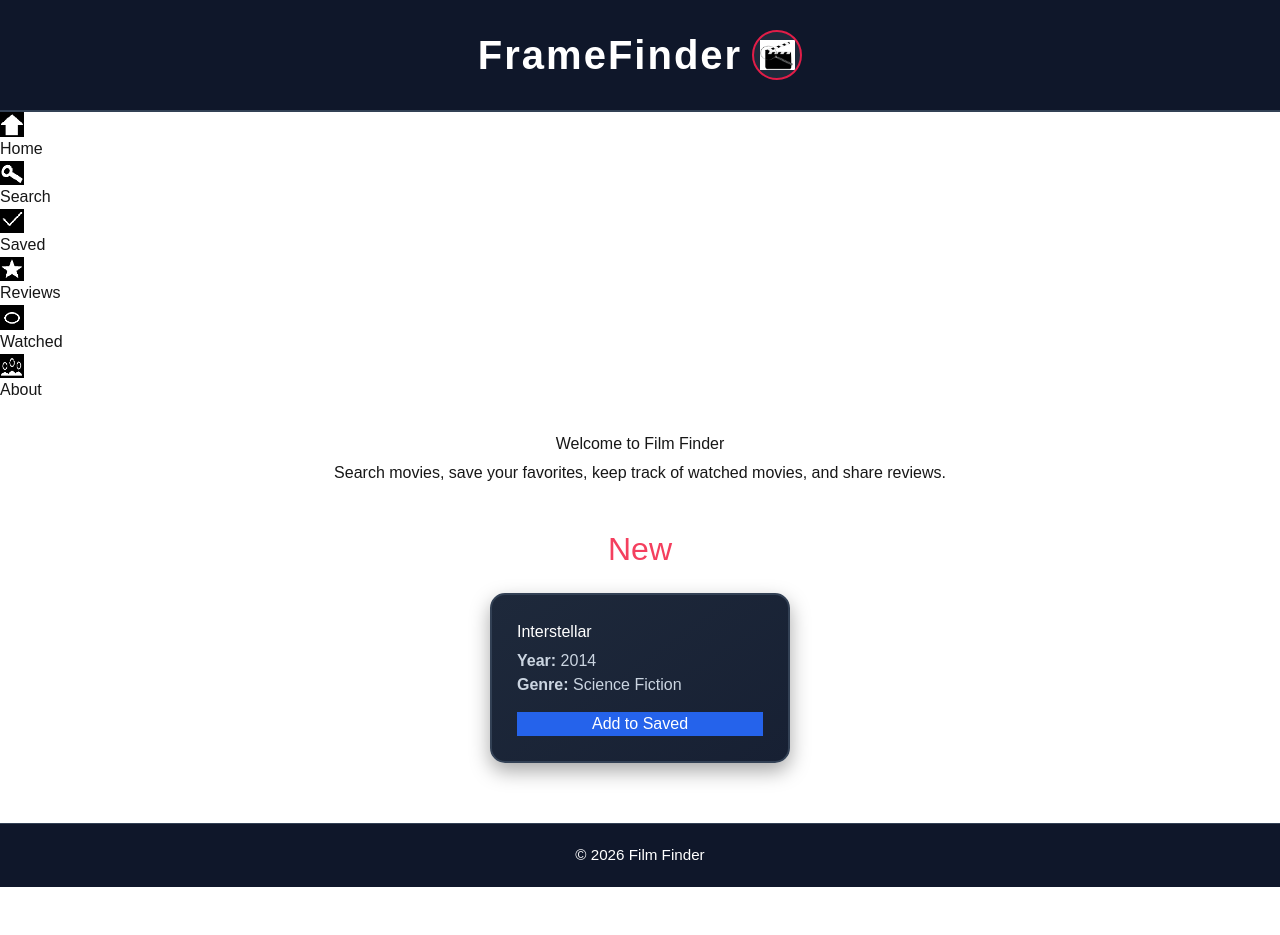
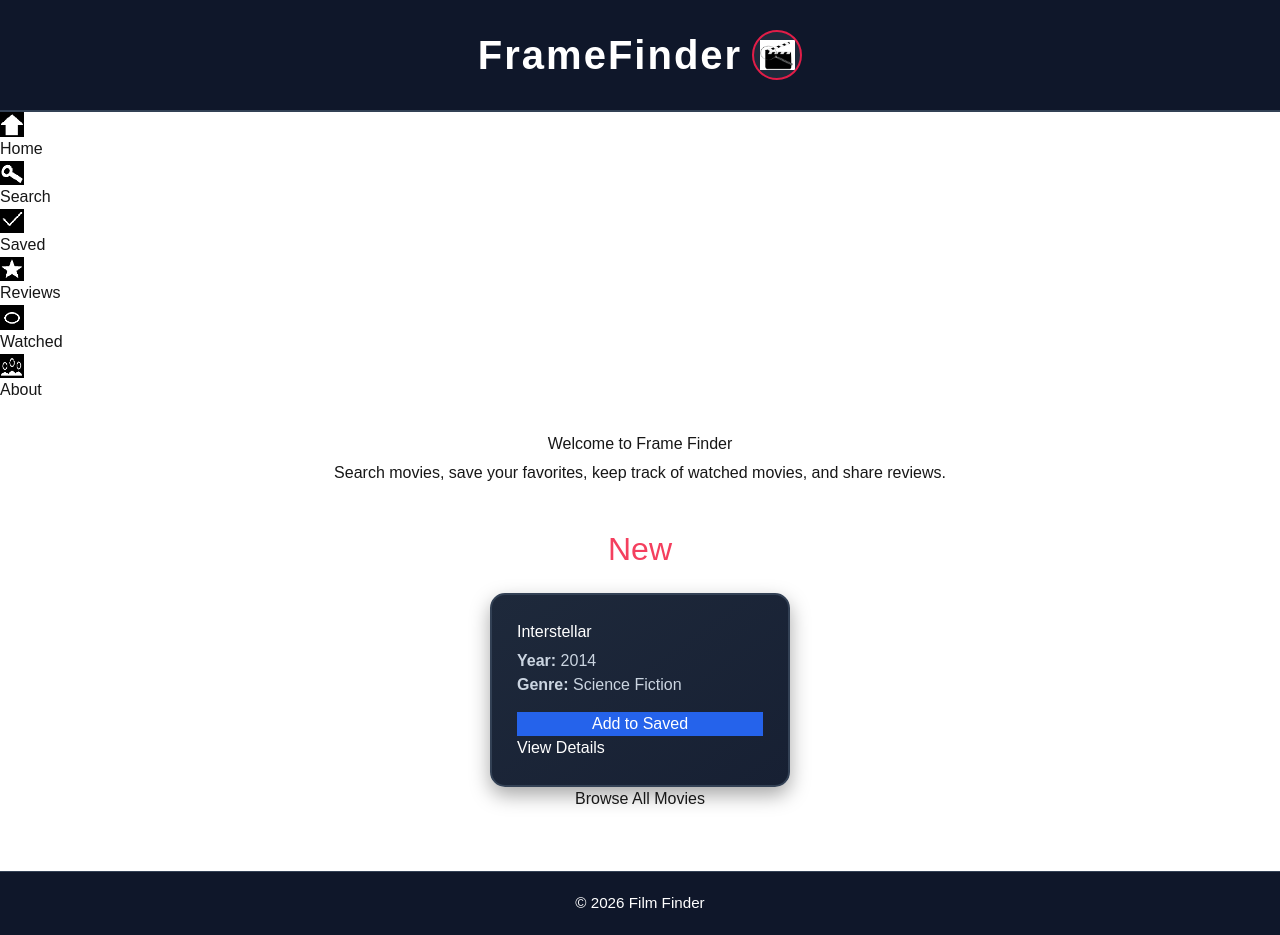
Before and after one commit to arshmit317/FrameFinder, a Next.js app: page / in a window 1280 px wide. Before the commit the page ends 887 px from the top, so only its background shows below. Built offline with nearby package versions, Linux system fonts and the light colour scheme.

Commit message:
completed routing and added styling, fixed all the errors

```diff
--- a/components/MovieCard.tsx
+++ b/components/MovieCard.tsx
@@ -1,4 +1,4 @@
-import { useEffect, useState } from "react";
+import Link from "next/link";
 
 type MovieCardProps = {
   id: number;
@@ -8,13 +8,6 @@ type MovieCardProps = {
   onSave: () => void;
 };
 
-type SavedMovie = {
-  id: number;
-  title: string;
-  year: number;
-  genre: string;
-};
-
 export default function MovieCard({
   id,
   title,
@@ -22,28 +15,32 @@ export default function MovieCard({
   genre,
   onSave,
 }: MovieCardProps) {
-  const [saved, setSaved] = useState(false);
-
-  // Check localStorage when the card loads
-  useEffect(() => {
-    const savedMovies: SavedMovie[] = JSON.parse(
+  const handleSave = () => {
+    const savedMovies = JSON.parse(
       window.localStorage.getItem("savedMovies") || "[]"
     );
 
     const alreadySaved = savedMovies.some(
-      (movie) => movie.id === id
+      (movie: { id: number }) => movie.id === id
     );
 
-    setSaved(alreadySaved);
-  }, [id]);
-
-  const handleSave = () => {
-    if (saved) return;
+    if (alreadySaved) {
+      return;
+    }
 
     onSave();
+  };
 
-    setSaved(true);
-  };
+  const savedMovies =
+    typeof window !== "undefined"
+      ? JSON.parse(
+          window.localStorage.getItem("savedMovies") || "[]"
+        )
+      : [];
+
+  const saved = savedMovies.some(
+    (movie: { id: number }) => movie.id === id
+  );
 
   return (
     <div className="movieCard">
@@ -60,6 +57,10 @@ export default function MovieCard({
       <button onClick={handleSave} disabled={saved}>
         {saved ? "Saved" : "Add to Saved"}
       </button>
+
+      <Link href={`/movie/${id}`}>
+        View Details
+      </Link>
     </div>
   );
 }
--- a/components/ReviewForm.tsx
+++ b/components/ReviewForm.tsx
@@ -1,4 +1,4 @@
-import { useEffect, useState } from "react";
+import { useState } from "react";
 
 type Movie = {
   id: number;
@@ -24,23 +24,32 @@ type ReviewFormProps = {
 export default function ReviewForm({
   addReview,
 }: ReviewFormProps) {
-  const [savedMovies, setSavedMovies] = useState<Movie[]>([]);
+  const [savedMovies] = useState<Movie[]>(() => {
+    if (typeof window === "undefined") {
+      return [];
+    }
+
+    try {
+      return JSON.parse(
+        localStorage.getItem("savedMovies") || "[]"
+      );
+    } catch {
+      return [];
+    }
+  });
+
   const [selectedMovie, setSelectedMovie] = useState("");
   const [reviewText, setReviewText] = useState("");
   const [rating, setRating] = useState(0);
 
-  useEffect(() => {
-    const storedMovies = JSON.parse(
-      localStorage.getItem("savedMovies") || "[]"
-    );
-
-    setSavedMovies(storedMovies);
-  }, []);
-
   const handleSubmit = (event: React.FormEvent) => {
     event.preventDefault();
 
-    if (!selectedMovie || !reviewText.trim() || rating === 0) {
+    if (
+      !selectedMovie ||
+      !reviewText.trim() ||
+      rating === 0
+    ) {
       return;
     }
 
@@ -70,7 +79,10 @@ export default function ReviewForm({
   };
 
   return (
-    <form className="reviewForm" onSubmit={handleSubmit}>
+    <form
+      className="reviewForm"
+      onSubmit={handleSubmit}
+    >
       <label htmlFor="movieSelect">
         Select a saved movie
       </label>
@@ -84,17 +96,25 @@ export default function ReviewForm({
         }
         required
       >
-        <option value="">Choose a movie...</option>
+        <option value="">
+          Choose a movie...
+        </option>
 
         {savedMovies.map((movie) => (
-          <option key={movie.id} value={movie.id}>
+          <option
+            key={movie.id}
+            value={movie.id}
+          >
             {movie.title} ({movie.year})
           </option>
         ))}
       </select>
 
       {savedMovies.length === 0 && (
-        <p>You need to save a movie before writing a review.</p>
+        <p>
+          You need to save a movie before writing a
+          review.
+        </p>
       )}
 
       <textarea
@@ -107,17 +127,20 @@ export default function ReviewForm({
         required
       />
 
-      <label>
-        Your Rating
-      </label>
+      <label>Your Rating</label>
 
       <div className="ratingStars">
         <h2>Rating:</h2>
+
         {[1, 2, 3, 4, 5].map((star) => (
           <button
             type="button"
             key={star}
-            className={star <= rating ? "star selected" : "star"}
+            className={
+              star <= rating
+                ? "star selected"
+                : "star"
+            }
             onClick={() => setRating(star)}
           >
             ★
--- a/pages/_app.tsx
+++ b/pages/_app.tsx
@@ -1,9 +1,9 @@
 import type { AppProps } from "next/app";
-import { useEffect, useState } from "react";
+import { useState } from "react";
 
 import Header from "../components/Header";
 import Navbar from "../components/Navbar";
-import Footer from "@/components/Footer";
+import Footer from "../components/Footer";
 import "../styles/globals.css";
 
 type Review = {
@@ -52,33 +52,23 @@ const placeholderReviews: Review[] = [
   },
 ];
 
-export default function App({
-  Component,
-  pageProps,
-}: AppProps) {
-  const [reviews, setReviews] =
-    useState<Review[]>(placeholderReviews);
+function getSavedReviews(): Review[] {
+  if (typeof window === "undefined") {
+    return placeholderReviews;
+  }
 
-  const [userVotes, setUserVotes] =
-    useState<UserVotes>({});
+  try {
+    const savedReviews = localStorage.getItem("reviews");
 
-  const [loaded, setLoaded] = useState(false);
+    if (!savedReviews) {
+      return placeholderReviews;
+    }
 
-  // Load saved data once
-  useEffect(() => {
-    const savedReviews = localStorage.getItem("reviews");
-    const savedVotes = localStorage.getItem("userVotes");
-
-    if (savedReviews) {
-      try {
     const storedReviews: Review[] =
       JSON.parse(savedReviews);
 
-        // Add missing ratings to old reviews
-        const updatedReviews = storedReviews.map(
-          (review) => {
-            const placeholder =
-              placeholderReviews.find(
+    return storedReviews.map((review) => {
+      const placeholder = placeholderReviews.find(
         (item) => item.id === review.id
       );
 
@@ -89,60 +79,62 @@ export default function App({
           placeholder?.rating ??
           0,
       };
-          }
-        );
-
-        setReviews(updatedReviews);
+    });
   } catch {
-        setReviews(placeholderReviews);
+    return placeholderReviews;
   }
 }
 
-    if (savedVotes) {
+function getSavedVotes(): UserVotes {
+  if (typeof window === "undefined") {
+    return {};
+  }
+
   try {
-        setUserVotes(JSON.parse(savedVotes));
+    const savedVotes =
+      localStorage.getItem("userVotes");
+
+    return savedVotes
+      ? JSON.parse(savedVotes)
+      : {};
   } catch {
-        setUserVotes({});
+    return {};
   }
 }
 
-    setLoaded(true);
-  }, []);
+export default function App({
+  Component,
+  pageProps,
+}: AppProps) {
+  const [reviews, setReviews] =
+    useState<Review[]>(getSavedReviews);
 
-  // Save reviews after they have loaded
-  useEffect(() => {
-    if (!loaded) return;
+  const [userVotes, setUserVotes] =
+    useState<UserVotes>(getSavedVotes);
+
+  const addReview = (review: Review) => {
+    setReviews((current) => {
+      const updatedReviews = [
+        ...current,
+        review,
+      ];
 
       localStorage.setItem(
         "reviews",
-      JSON.stringify(reviews)
+        JSON.stringify(updatedReviews)
       );
-  }, [reviews, loaded]);
 
-  // Save votes after they have loaded
-  useEffect(() => {
-    if (!loaded) return;
-
-    localStorage.setItem(
-      "userVotes",
-      JSON.stringify(userVotes)
-    );
-  }, [userVotes, loaded]);
-
-  const addReview = (review: Review) => {
-    setReviews((current) => [
-      ...current,
-      review,
-    ]);
+      return updatedReviews;
+    });
   };
 
   const likeReview = (id: number) => {
     const currentVote = userVotes[id];
 
-    // Remove like
     if (currentVote === "like") {
-      setReviews((current) =>
-        current.map((review) =>
+      setReviews((current) => {
+        const updatedReviews = current.map(
+          (review) =>
             review.id === id
               ? {
                   ...review,
@@ -152,21 +144,34 @@ export default function App({
                   ),
                 }
               : review
-        )
         );
+
+        localStorage.setItem(
+          "reviews",
+          JSON.stringify(updatedReviews)
+        );
+
+        return updatedReviews;
+      });
 
       setUserVotes((current) => {
         const updated = { ...current };
         delete updated[id];
+
+        localStorage.setItem(
+          "userVotes",
+          JSON.stringify(updated)
+        );
+
         return updated;
       });
 
       return;
     }
 
-    // Add like / switch from dislike
-    setReviews((current) =>
-      current.map((review) =>
+    setReviews((current) => {
+      const updatedReviews = current.map(
+        (review) =>
           review.id === id
             ? {
                 ...review,
@@ -180,22 +185,38 @@ export default function App({
                     : review.dislikes,
               }
             : review
-      )
       );
 
-    setUserVotes((current) => ({
+      localStorage.setItem(
+        "reviews",
+        JSON.stringify(updatedReviews)
+      );
+
+      return updatedReviews;
+    });
+
+    setUserVotes((current) => {
+      const updated = {
         ...current,
-      [id]: "like",
-    }));
+        [id]: "like" as const,
+      };
+
+      localStorage.setItem(
+        "userVotes",
+        JSON.stringify(updated)
+      );
+
+      return updated;
+    });
   };
 
   const dislikeReview = (id: number) => {
     const currentVote = userVotes[id];
 
-    // Remove dislike
     if (currentVote === "dislike") {
-      setReviews((current) =>
-        current.map((review) =>
+      setReviews((current) => {
+        const updatedReviews = current.map(
+          (review) =>
             review.id === id
               ? {
                   ...review,
@@ -205,21 +226,34 @@ export default function App({
                   ),
                 }
               : review
-        )
         );
+
+        localStorage.setItem(
+          "reviews",
+          JSON.stringify(updatedReviews)
+        );
+
+        return updatedReviews;
+      });
 
       setUserVotes((current) => {
         const updated = { ...current };
         delete updated[id];
+
+        localStorage.setItem(
+          "userVotes",
+          JSON.stringify(updated)
+        );
+
         return updated;
       });
 
       return;
     }
 
-    // Add dislike / switch from like
-    setReviews((current) =>
-      current.map((review) =>
+    setReviews((current) => {
+      const updatedReviews = current.map(
+        (review) =>
           review.id === id
             ? {
                 ...review,
@@ -233,13 +267,29 @@ export default function App({
                     : review.likes,
               }
             : review
-      )
       );
 
-    setUserVotes((current) => ({
+      localStorage.setItem(
+        "reviews",
+        JSON.stringify(updatedReviews)
+      );
+
+      return updatedReviews;
+    });
+
+    setUserVotes((current) => {
+      const updated = {
         ...current,
-      [id]: "dislike",
-    }));
+        [id]: "dislike" as const,
+      };
+
+      localStorage.setItem(
+        "userVotes",
+        JSON.stringify(updated)
+      );
+
+      return updated;
+    });
   };
 
   return (
--- a/pages/index.tsx
+++ b/pages/index.tsx
@@ -1,34 +1,38 @@
-import { useEffect, useState } from "react";
+import { useState } from "react";
+import Link from "next/link";
 import MovieCard from "../components/MovieCard";
 import { sampleMovies } from "./search";
 
 type Movie = (typeof sampleMovies)[number];
 
 export default function Home() {
-  const [movie, setMovie] = useState<Movie | null>(null);
+  const [movie] = useState<Movie>(() => {
+    if (typeof window === "undefined") {
+      return sampleMovies[0];
+    }
 
-  useEffect(() => {
+    try {
       const savedMovies: Movie[] = JSON.parse(
-      window.localStorage.getItem("savedMovies") || "[]"
+        localStorage.getItem("savedMovies") || "[]"
       );
 
-    // Find the first movie that has not been saved
       const availableMovie = sampleMovies.find(
         (movie) =>
           !savedMovies.some(
-          (savedMovie) => savedMovie.id === movie.id
+            (savedMovie) =>
+              savedMovie.id === movie.id
           )
       );
 
-    // If all movies are saved, show the first movie
-    setMovie(availableMovie || sampleMovies[0]);
-  }, []);
+      return availableMovie || sampleMovies[0];
+    } catch {
+      return sampleMovies[0];
+    }
+  });
 
   const saveMovie = () => {
-    if (!movie) return;
-
     const savedMovies: Movie[] = JSON.parse(
-      window.localStorage.getItem("savedMovies") || "[]"
+      localStorage.getItem("savedMovies") || "[]"
     );
 
     const alreadySaved = savedMovies.some(
@@ -36,32 +40,30 @@ export default function Home() {
     );
 
     if (!alreadySaved) {
-      const updatedMovies = [...savedMovies, movie];
+      const updatedMovies = [
+        ...savedMovies,
+        movie,
+      ];
 
-      window.localStorage.setItem(
+      localStorage.setItem(
         "savedMovies",
         JSON.stringify(updatedMovies)
       );
 
-      // Tell other pages/components that saved movies changed
       window.dispatchEvent(
         new Event("savedMoviesChanged")
       );
     }
   };
 
-  if (!movie) {
-    return null;
-  }
-
   return (
     <div className="homePage">
       <main>
-        <h2>Welcome to Film Finder</h2>
+        <h2>Welcome to Frame Finder</h2>
 
         <p>
-          Search movies, save your favorites, keep track of
-          watched movies, and share reviews.
+          Search movies, save your favorites, keep
+          track of watched movies, and share reviews.
         </p>
 
         <h1>New</h1>
@@ -73,6 +75,10 @@ export default function Home() {
           genre={movie.genre}
           onSave={saveMovie}
         />
+
+        <Link href="/search">
+          Browse All Movies
+        </Link>
       </main>
     </div>
   );
--- a/pages/movie/[id].tsx
+++ b/pages/movie/[id].tsx
@@ -1,19 +1,42 @@
 import { useRouter } from "next/router";
-import MovieCard from "../../components/MovieCard";
+import { sampleMovies } from "../search";
 
 export default function MovieDetails() {
   const router = useRouter();
   const { id } = router.query;
 
+  if (!router.isReady) {
+    return <p>Loading...</p>;
+  }
+
+  const movie = sampleMovies.find(
+    (movie) => movie.id === Number(id)
+  );
+
+  if (!movie) {
+    return (
+      <div className="pageContainer">
+        <h2>Movie Not Found</h2>
+        <p>The movie you are looking for does not exist.</p>
+      </div>
+    );
+  }
+
   return (
-    <>
-      <main>
-        <h2>Movie Details</h2>
+    <div className="pageContainer">
+      <h1>{movie.title}</h1>
 
-        <p>Movie ID: {id}</p>
+      <p>
+        <strong>Year:</strong> {movie.year}
+      </p>
 
-        <MovieCard />
-      </main>
-    </>
+      <p>
+        <strong>Genre:</strong> {movie.genre}
+      </p>
+
+      <p>
+        <strong>Rating:</strong> {movie.rating}/10
+      </p>
+    </div>
   );
 }
--- a/pages/saved.tsx
+++ b/pages/saved.tsx
@@ -11,9 +11,22 @@ type Movie = {
 };
 
 export default function Saved() {
-  const [savedMovies, setSavedMovies] = useState<Movie[]>(() =>
-    JSON.parse(localStorage.getItem("savedMovies") || "[]")
-  );
+  const [savedMovies, setSavedMovies] = useState<Movie[]>(() => {
+    if (typeof window === "undefined") {
+      return [];
+    }
+
+    try {
+      const storedMovies =
+        localStorage.getItem("savedMovies");
+
+      return storedMovies
+        ? JSON.parse(storedMovies)
+        : [];
+    } catch {
+      return [];
+    }
+  });
 
   const removeMovie = (id: number) => {
     const updatedMovies = savedMovies.filter(
@@ -46,14 +59,18 @@ export default function Saved() {
 
       localStorage.setItem(
         "watchedMovies",
-        JSON.stringify([...watchedMovies, watchedMovie])
+        JSON.stringify([
+          ...watchedMovies,
+          watchedMovie,
+        ])
       );
     }
 
-    const updatedMovies = savedMovies.map((savedMovie) =>
-      savedMovie.id === movie.id
-        ? { ...savedMovie, watched: true }
-        : savedMovie
+    const updatedMovies = savedMovies.map(
+      (savedMovie) =>
+        savedMovie.id === movie.id
+          ? { ...savedMovie, watched: true }
+          : savedMovie
     );
 
     localStorage.setItem(
--- a/pages/watched.tsx
+++ b/pages/watched.tsx
@@ -1,4 +1,4 @@
-import { useEffect, useState } from "react";
+import { useState } from "react";
 
 type WatchedMovie = {
   id: number;
@@ -18,26 +18,39 @@ type Review = {
 };
 
 export default function Watched() {
-  const [watchedMovies, setWatchedMovies] = useState<WatchedMovie[]>([]);
-  const [reviews, setReviews] = useState<Review[]>([]);
-
-  useEffect(() => {
-    const storedMovies = window.localStorage.getItem("watchedMovies");
-    const storedReviews = window.localStorage.getItem("reviews");
+  const [watchedMovies] = useState<WatchedMovie[]>(() => {
+    if (typeof window === "undefined") {
+      return [];
+    }
 
     try {
-      setWatchedMovies(
-        storedMovies ? JSON.parse(storedMovies) : []
-      );
+      const storedMovies =
+        localStorage.getItem("watchedMovies");
 
-      setReviews(
-        storedReviews ? JSON.parse(storedReviews) : []
-      );
+      return storedMovies
+        ? JSON.parse(storedMovies)
+        : [];
     } catch {
-      setWatchedMovies([]);
-      setReviews([]);
+      return [];
     }
-  }, []);
+  });
+
+  const [reviews] = useState<Review[]>(() => {
+    if (typeof window === "undefined") {
+      return [];
+    }
+
+    try {
+      const storedReviews =
+        localStorage.getItem("reviews");
+
+      return storedReviews
+        ? JSON.parse(storedReviews)
+        : [];
+    } catch {
+      return [];
+    }
+  });
 
   return (
     <div className="pageContainer">
@@ -56,15 +69,20 @@ export default function Watched() {
               );
 
               return (
-                <div className="movieCard" key={movie.id}>
+                <div
+                  className="movieCard"
+                  key={movie.id}
+                >
                   <h2>{movie.title}</h2>
 
                   <p>
-                    <strong>Year:</strong> {movie.year}
+                    <strong>Year:</strong>{" "}
+                    {movie.year}
                   </p>
 
                   <p>
-                    <strong>Genre:</strong> {movie.genre}
+                    <strong>Genre:</strong>{" "}
+                    {movie.genre}
                   </p>
 
                   <div className="movieReview">
@@ -78,7 +96,9 @@ export default function Watched() {
                           <strong>Your Rating:</strong>
 
                           <span className="stars">
-                            {"★".repeat(userReview.rating)}
+                            {"★".repeat(
+                              userReview.rating
+                            )}
                             {"☆".repeat(
                               5 - userReview.rating
                             )}
@@ -91,7 +111,7 @@ export default function Watched() {
                       </>
                     ) : (
                       <p className="noReview">
-                        You haven't reviewed this movie yet.
+                        You have not reviewed this movie yet.
                       </p>
                     )}
                   </div>
```
Lines whose indentation alone changed are shown as unchanged.
